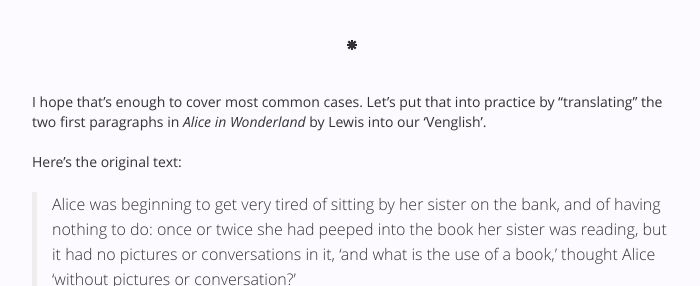
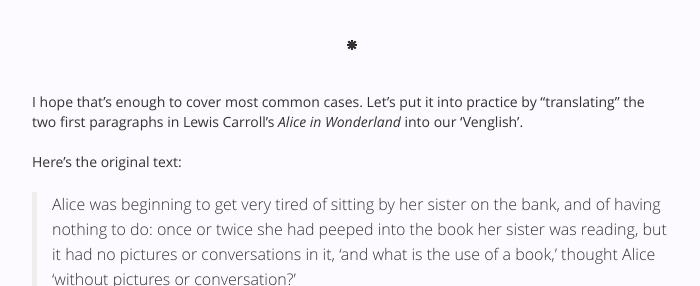
Before and after one commit to lewtds/lewtds.github.com, a Jekyll site: the page built from _posts/2013-12-22-english-vietnamese-grammar.md, in a window 1280 px wide and 900 px high, scrolled down 3183 px. Shown: the part 168-454 px from the top of the window, without its empty margins (288-988 px from the left). Built offline with Jekyll 4.4.1, drawn with Linux system fonts in a browser that asks for light colours; comment, search, counter and statistics services are not loaded.

Commit message:
Post edit

```diff
--- a/_posts/2013-12-22-english-vietnamese-grammar.md
+++ b/_posts/2013-12-22-english-vietnamese-grammar.md
@@ -59,7 +59,7 @@
 
 > Yesterday, my sister buy me a cake.
 
-## Aspects
+## [Aspects][1]
 
 For lack of choice, we'll be "borrowing" the Vietnamese word **dang** (đang) for progressive form.
 
@@ -115,7 +117,7 @@
 
 ----
 
-I hope that's enough to cover most common cases. Let's put that into practice by "translating" the two first paragraphs in *Alice in Wonderland* by Lewis into our 'Venglish'.
+I hope that's enough to cover most common cases. Let's put it into practice by "translating" the two first paragraphs in Lewis Carroll's *Alice in Wonderland* into our 'Venglish'.
 
 Here's the original text:
 
```
Also changed, not shown: other parts of _posts/2013-12-22-english-vietnamese-grammar.md (+2 -0 lines).
